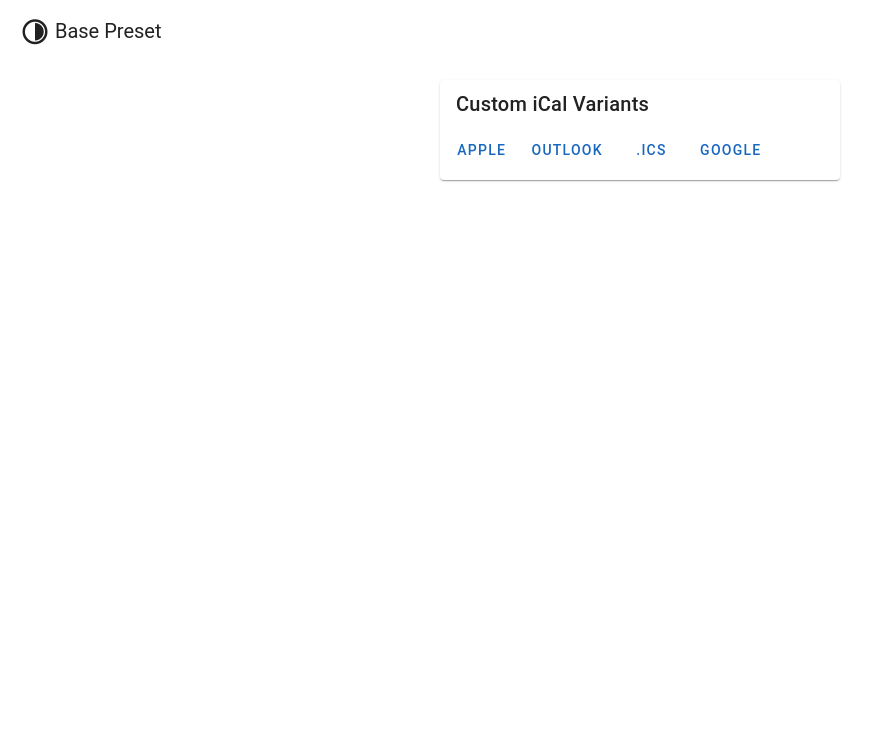
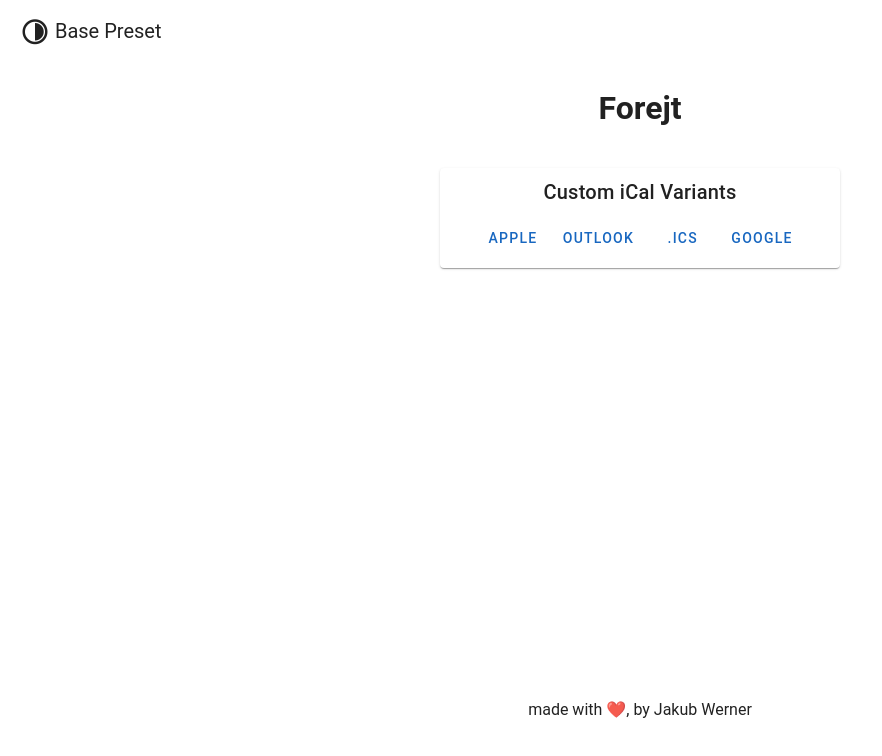
Before and after one commit to thesanogoeffect/forejt, a Vue app in the folder forejt-landing-page/: page / in a window 1280 px wide. Shown: the top 756 px of the page, without its empty margins (0-882 px from the left). Built offline with nearby package versions, Linux system fonts and the light colour scheme.

Commit message:
test commit

```diff
--- a/forejt-landing-page/src/views/Home.vue
+++ b/forejt-landing-page/src/views/Home.vue
@@ -1,12 +1,17 @@
 <template>
   <v-app>
     <v-main>
+      <v-container class="text-center py-5">
+        <h1 class="display-1">Forejt</h1>
+      </v-container>
       <v-container fluid>
         <v-row align="center" justify="center">
-          <v-col cols="12" md="4">
-            <v-card>
-              <v-card-title> Custom iCal Variants </v-card-title>
-              <v-card-actions>
+          <v-col cols="12" md="6" lg="4">
+            <v-card class="mx-auto mb-5">
+              <v-card-title class="text-center">
+                <span class="headline">Custom iCal Variants</span>
+              </v-card-title>
+              <v-card-actions class="justify-center">
                 <a :href="appleLink">
                   <v-btn color="primary">Apple</v-btn>
                 </a>
@@ -25,8 +30,14 @@
         </v-row>
       </v-container>
     </v-main>
+    <v-footer fixed padless>
+      <v-col class="text-center py-2" cols="12">
+        made with ❤️, by Jakub Werner
+      </v-col>
+    </v-footer>
   </v-app>
 </template>
+
 
 <script>
 export default {
```
